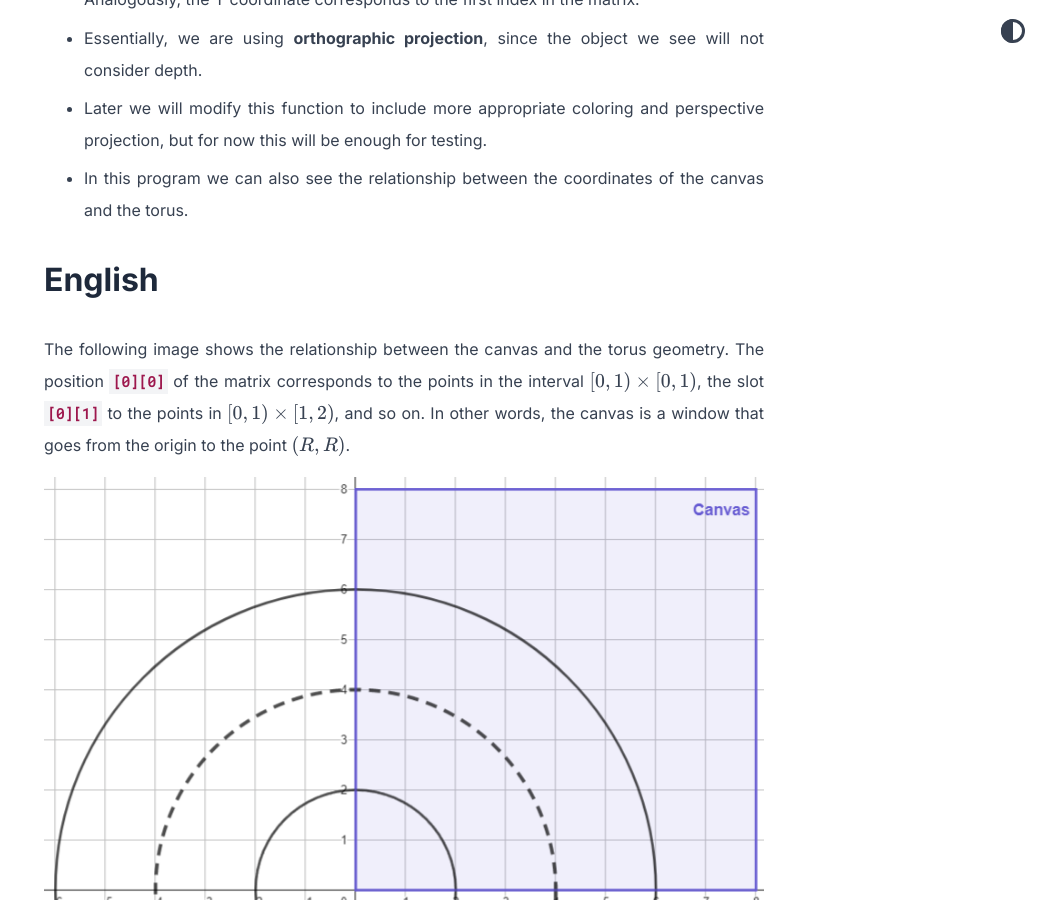
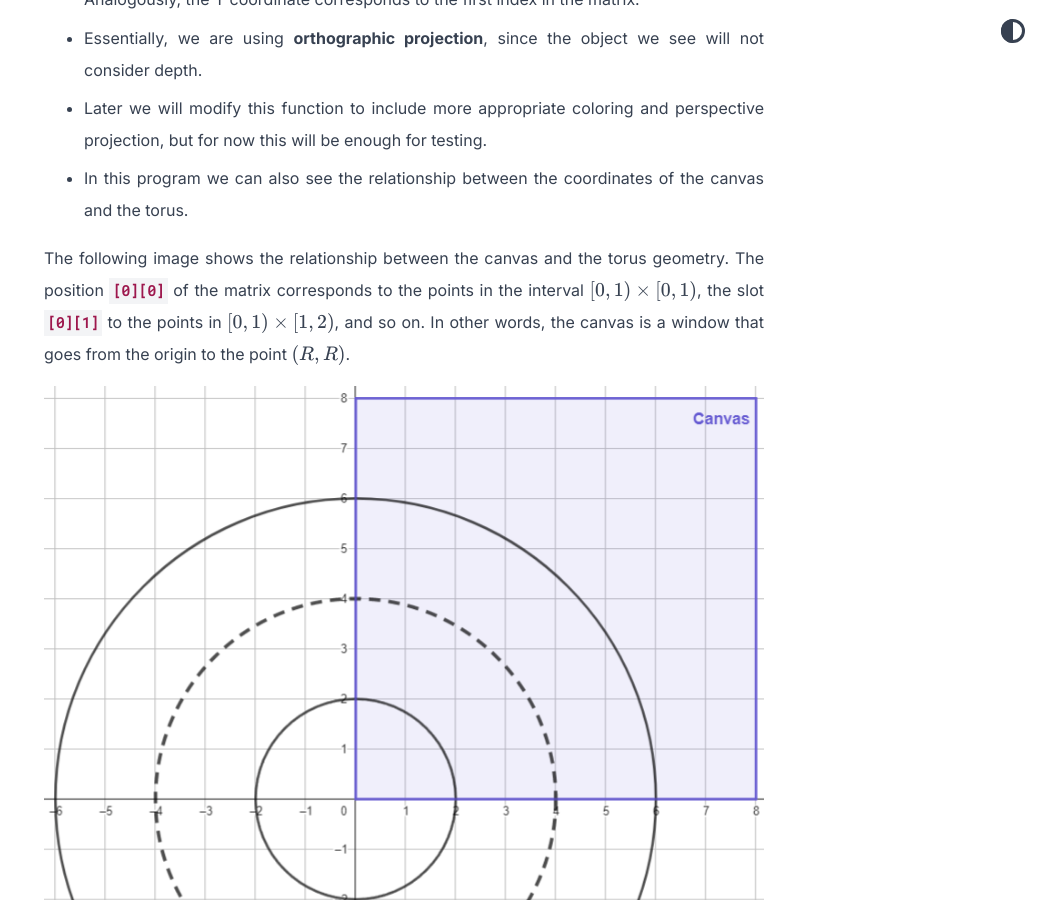
Before and after one commit to LDiazN/ldiazn.github.io, a Jekyll site: the page built from _posts/2023-07-30-torus-cpp-en.md, in a window 1280 px wide and 900 px high, scrolled down 14822 px. Shown: the whole window, without its empty margins (236-1280 px from the left). Built offline with Jekyll 4.4.1, drawn with Linux system fonts in a browser that asks for light colours; formulas are drawn with MathJax 3.

Commit message:
Removed wrong title

```diff
--- a/_posts/2023-07-30-torus-cpp-en.md
+++ b/_posts/2023-07-30-torus-cpp-en.md
@@ -363,8 +363,6 @@ void update_canvas(char (&canvas)[R][R])
 - Essentially, we are using **orthographic projection**, since the object we see will not consider depth.
 - Later we will modify this function to include more appropriate coloring and perspective projection, but for now this will be enough for testing.
 - In this program we can also see the relationship between the coordinates of the canvas and the torus.
-
-# English
 
 The following image shows the relationship between the canvas and the torus geometry. The position `[0][0]` of the matrix corresponds to the points in the interval $[0,1)\times[0,1)$, the slot `[0][1]` to the points in $[0,1)\times[1,2)$, and so on. In other words, the canvas is a window that goes from the origin to the point $(R,R)$.
 
```
